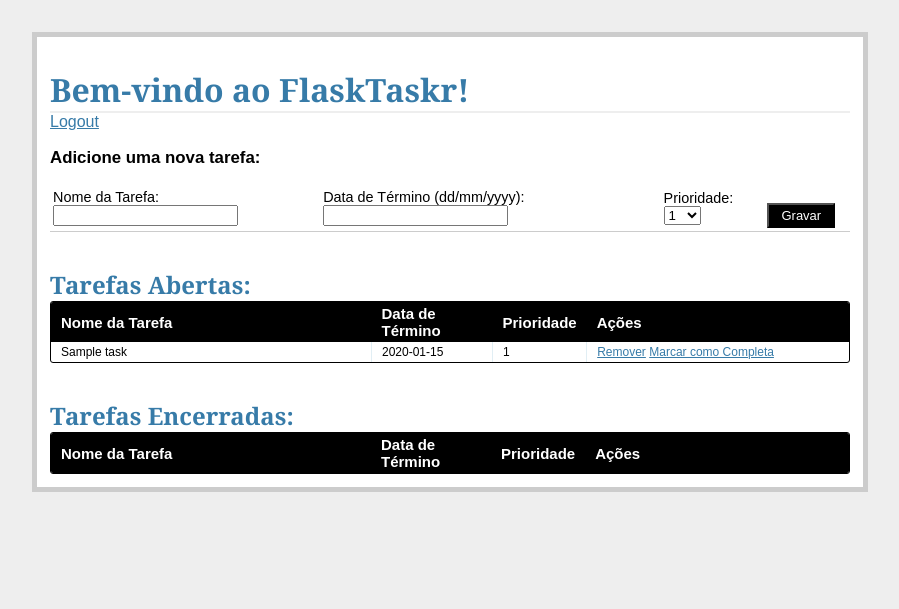
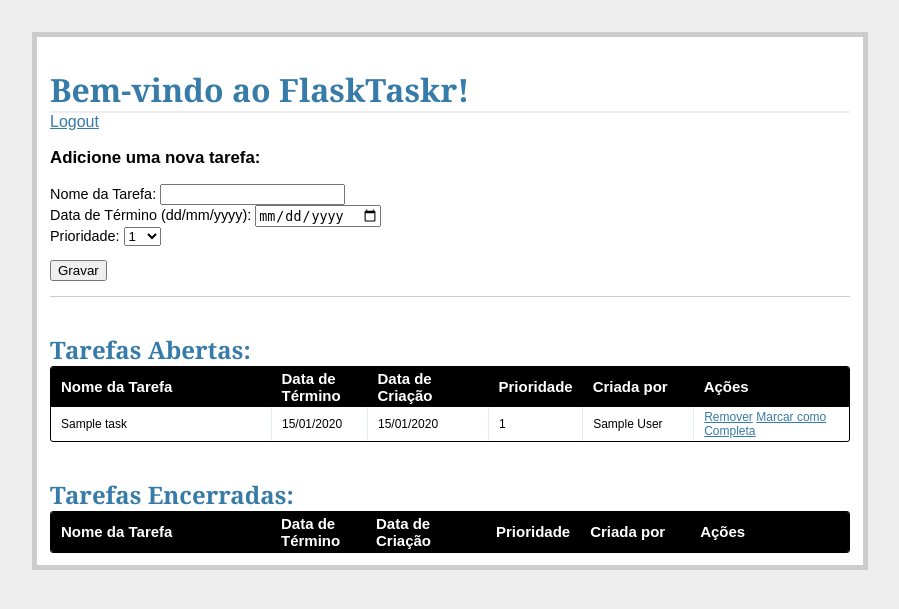
Before and after one commit to petrusbr/RealPython, a Flask app: page /tasks/ in a window 1280 px wide. Shown: the top 609 px of the page, without its empty margins (190-1089 px from the left). Run offline with Flask 2, Linux system fonts and the light colour scheme; the visitor is signed in with stand-in values (Sample User, id 1); tables that the repository leaves empty hold one stand-in row (values such as "Sample post"); lists and menus that the app fills with data are empty.

Commit message:
Add user session management

```diff
--- a/flasktaskr/project/db_create.py
+++ b/flasktaskr/project/db_create.py
@@ -11,8 +11,8 @@ from datetime import date
 db.create_all()
 
 # Insert dummy data
-db.session.add(Task("Terminar este tutorial", date(2017, 2, 1), 10, 1))
-db.session.add(Task("Terminar Real Python 2", date(2017, 6, 30), 10, 1))
+#db.session.add(Task("Terminar este tutorial", date(2017, 2, 1), 10, 1))
+#db.session.add(Task("Terminar Real Python 2", date(2017, 6, 30), 10, 1))
 
 db.session.commit()
 
--- a/flasktaskr/project/forms.py
+++ b/flasktaskr/project/forms.py
@@ -11,7 +11,7 @@ class AddTaskForm(Form):
     due_date = DateField('Data de Término (dd/mm/yyyy)',
                           validators=[DataRequired()], format='%d/%m/%Y'
                          )
-    priority = SelectField('Priority', validators=[DataRequired()],
+    priority = SelectField('Prioridade', validators=[DataRequired()],
                             choices=[('1', '1'), ('2', '2'), ('3', '3'),
                             ('4', '4'), ('5', '5'), ('6', '6'), ('7', '7'),
                             ('8', '8'), ('9', '9'), ('10', '10')]
--- a/flasktaskr/project/templates/tasks.html
+++ b/flasktaskr/project/templates/tasks.html
@@ -5,7 +5,16 @@
 <a href="/logout">Logout</a>
 <div class="add-task">
     <h3>Adicione uma nova tarefa:</h3>
-    <table>
+      <form action="{{ url_for('new_task') }}" method="post">
+          {{ form.csrf_token }}
+          <p>
+              {{ form.name.label }}: {{ form.name }}<br>
+              {{ form.due_date.label }}: {{ form.due_date }}<br>
+              {{ form.priority.label }}: {{ form.priority }}
+          </p>
+          <p><input type="submit" value="Gravar"></p>
+      </form>
+    <!--<table>
         <tr>
             <form action="{{ url_for('new_task') }}" method="post">
                 {{ form.csrf_token }}
@@ -39,7 +48,7 @@
                 </td>
             </form>
         </tr>
-    </table>
+    </table> -->
 </div>
 <div class="entries">
     <br>
@@ -49,17 +58,21 @@
         <table>
             <thead>
                 <tr>
-                    <th width="300px"><strong>Nome da Tarefa</strong></th>
-                    <th width="100px"><strong>Data de Término</strong></th>
+                    <th width="200px"><strong>Nome da Tarefa</strong></th>
+                    <th width="75px"><strong>Data de Término</strong></th>
+                    <th width="100px"><strong>Data de Criação</strong></th>
                     <th width="50px"><strong>Prioridade</strong></th>
+                    <th width="90px"><strong>Criada por</strong></th>
                     <th><strong>Ações</strong></th>
                 </tr>
             </thead>
             {% for task in open_tasks %}
                <tr>
-                   <td width="300px">{{ task.name }}</td>
-                   <td width="100px">{{ task.due_date }}</td>
+                   <td width="200px">{{ task.name }}</td>
+                   <td width="75px">{{ task.due_date.strftime("%d/%m/%Y") }}</td>
+                   <td width="100px">{{ task.posted_date.strftime("%d/%m/%Y") }}</td>
                    <td width="50px">{{ task.priority }}</td>
+                   <td width="90px">{{ task.poster.name }}</td>
                    <td>
                        <a href="{{ url_for('delete_entry', task_id =
                           task.task_id) }}">Remover</a>
@@ -79,17 +92,21 @@
         <table>
             <thead>
                 <tr>
-                    <th width="300px"><strong>Nome da Tarefa</strong></th>
-                    <th width="100px"><strong>Data de Término</strong></th>
+                    <th width="200px"><strong>Nome da Tarefa</strong></th>
+                    <th width="75px"><strong>Data de Término</strong></th>
+                    <th width="100px"><strong>Data de Criação</strong></th>
                     <th width="50px"><strong>Prioridade</strong></th>
+                    <th width="90px"><strong>Criada por</strong></th>
                     <th><strong>Ações</strong></th>
                 </tr>
             </thead>
             {% for task in closed_tasks %}
                <tr>
-                   <td width="300px">{{ task.name }}</td>
-                   <td width="100px">{{ task.due_date }}</td>
+                   <td width="200px">{{ task.name }}</td>
+                   <td width="75px">{{ task.due_date.strftime("%d/%m/%Y") }}</td>
+                   <td width="100px">{{ task.posted_date.strftime("%d/%m/%Y") }}</td>
                    <td width="50px">{{ task.priority }}</td>
+                   <td width="90px">{{ task.poster.name }}</td>
                    <td>
                        <a href="{{ url_for('delete_entry', task_id =
                           task.task_id) }}">Remover</a>
--- a/flasktaskr/project/views.py
+++ b/flasktaskr/project/views.py
@@ -7,6 +7,7 @@ from flask import Flask, flash, redirect, render_template, \
 from functools import wraps
 from forms import AddTaskForm, RegisterForm, LoginForm
 from flask.ext.sqlalchemy import SQLAlchemy
+from datetime import datetime
 
 #Configuracao
 
@@ -40,6 +41,7 @@ def login_required(test):
 @app.route('/logout')
 def logout():
     session.pop('logged_in', None)
+    session.pop('user_id', None)
     flash('Voce foi deslogado. Au revoir!')
     return redirect(url_for('login'))
 
@@ -54,6 +56,7 @@ def login():
             #          name=request.form['name']).first()
             if user is not None and user.password == request.form['password']:
                 session['logged_in'] = True
+                session['user_id'] = user.id
                 flash("Bem-vindo!")
                 return redirect(url_for('tasks'))
             else:
@@ -123,7 +126,9 @@ def new_task():
             new_task = Task( form.name.data,
                              form.due_date.data,
                              form.priority.data,
-                             '1'
+                             datetime.utcnow(),
+                             '1',
+                             session['user_id']
                             )
             db.session.add(new_task)
             db.session.commit()
```
Also changed, not shown: flasktaskr/project/db_migrate.py (added, +25 -0 lines), flasktaskr/project/models.py (+11 -1 lines).
